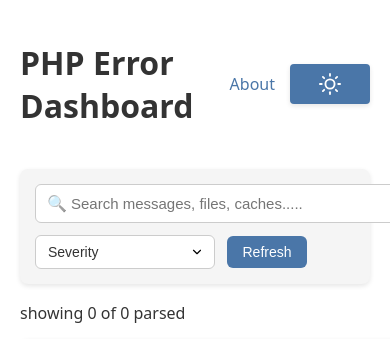
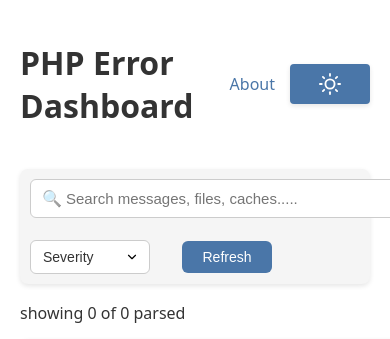
Before and after one commit to abdohwebdev/error-dashboard, a PHP site: page / in a window 390 px wide; the page is wider, and only the part inside the window is pictured. Shown: the top 339 px of that part. Run offline with PHP 8.4, Linux system fonts and the light colour scheme; data that the repository does not hold is empty.

Commit message:
Improve controls layout and responsiveness in UI
Updated CSS for the controls section to use nowrap by default and added responsive styles for smaller screens. Adjusted widths and flex properties for search box, select, and buttons to improve alignment and prevent shrinking. Also updated the repository link in the about section.

```diff
--- a/index.php
+++ b/index.php
@@ -125,7 +125,8 @@
 
     .controls {
         display: flex;
-        flex-wrap: wrap;
+        flex-wrap: nowrap;
+        /* Changed to nowrap to keep items inline */
         gap: 12px;
         align-items: center;
         margin-bottom: 18px;
@@ -137,7 +138,10 @@
 
     .search-box {
         position: relative;
-        flex-grow: 1;
+        width: calc(100% - 350px);
+        /* Fixed width, leaving space for severity and other elements */
+        min-width: 200px;
+        /* Minimum width for smaller screens */
     }
 
     .search-box input {
@@ -165,11 +169,20 @@
         align-items: center;
         position: relative;
         min-width: 140px;
+        width: auto;
+        /* Allow natural width */
+        margin-left: auto;
+        /* Push to the right if space available */
+        flex-shrink: 0;
+        /* Prevent shrinking */
     }
 
     .custom-select {
         position: relative;
-        min-width: 180px;
+        width: 150px;
+        /* Fixed width */
+        flex-shrink: 0;
+        /* Prevent shrinking */
     }
 
     select,
@@ -215,6 +228,16 @@
         font-weight: 500;
         min-width: 80px;
         justify-content: center;
+        flex-shrink: 0;
+        /* Prevent shrinking */
+        white-space: nowrap;
+        /* Prevent text wrapping */
+    }
+
+    /* Additional styling for the refresh button */
+    button#refresh {
+        width: 90px;
+        /* Fixed width */
     }
 
     button:hover {
@@ -359,6 +382,32 @@
         text-decoration: underline;
     }
 
+    /* Responsive styles */
+    @media screen and (max-width: 992px) {
+        .controls {
+            flex-wrap: wrap;
+        }
+
+        .search-box {
+            width: 100%;
+            margin-bottom: 10px;
+        }
+
+        .severity-wrapper {
+            margin-left: 0;
+        }
+    }
+
+    @media screen and (max-width: 768px) {
+        .controls {
+            padding: 10px;
+        }
+
+        .custom-select {
+            width: 120px;
+        }
+    }
+
     #loader {
         display: none;
     }
@@ -408,8 +457,9 @@
                 <li>Sort by various properties</li>
                 <li>Visual categorization of error types</li>
             </ul>
-            <p><strong>Repository:</strong> <a href="https://github.com/M9nx/error-dashboard" target="_blank">GitHub -
-                    M9nx/error-dashboard</a></p>
+            <p><strong>Repository:</strong> <a href="https://github.com/abdohwebdev/error-dashboard"
+                    target="_blank">GitHub -
+                    abdohwebdev/error-dashboard</a></p>
             <p><strong>License:</strong> MIT</p>
         </div>
     </div>
```
